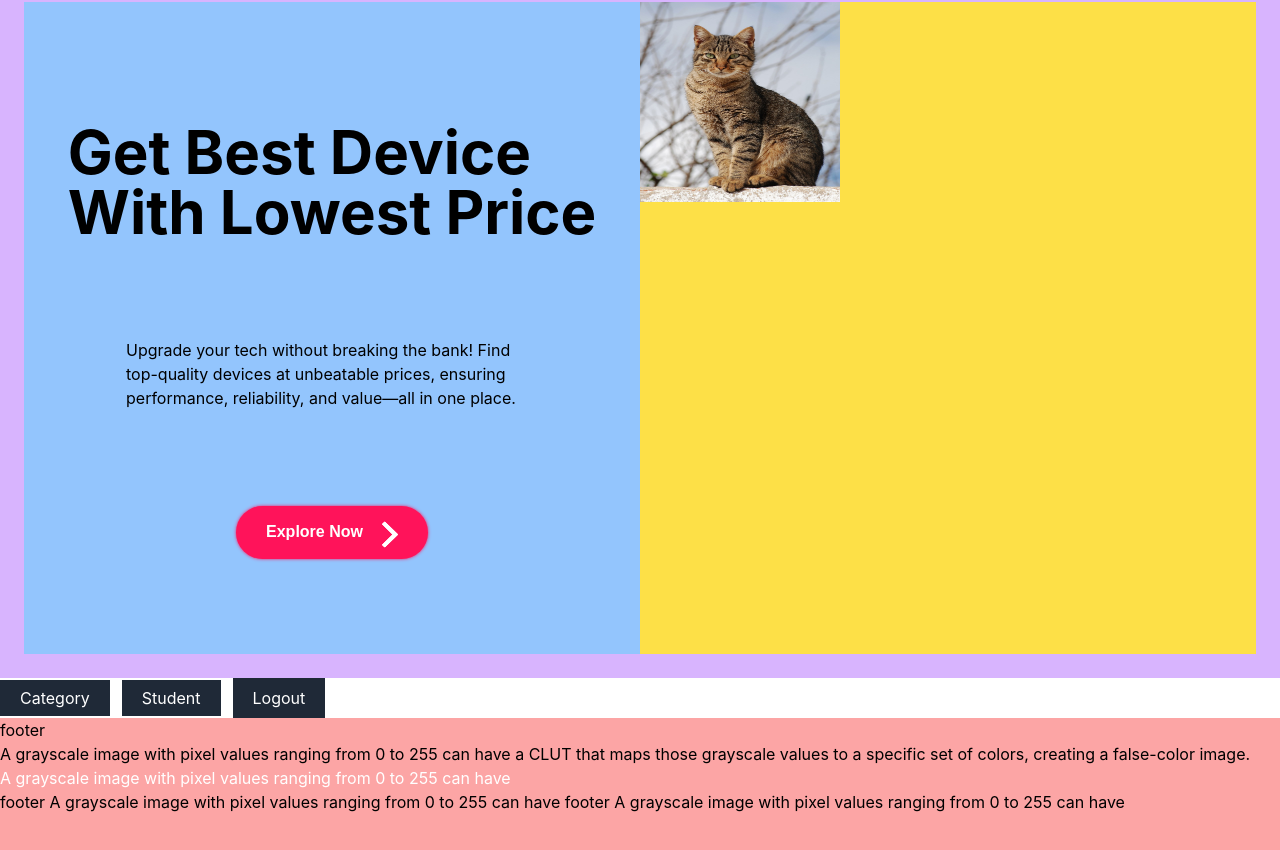
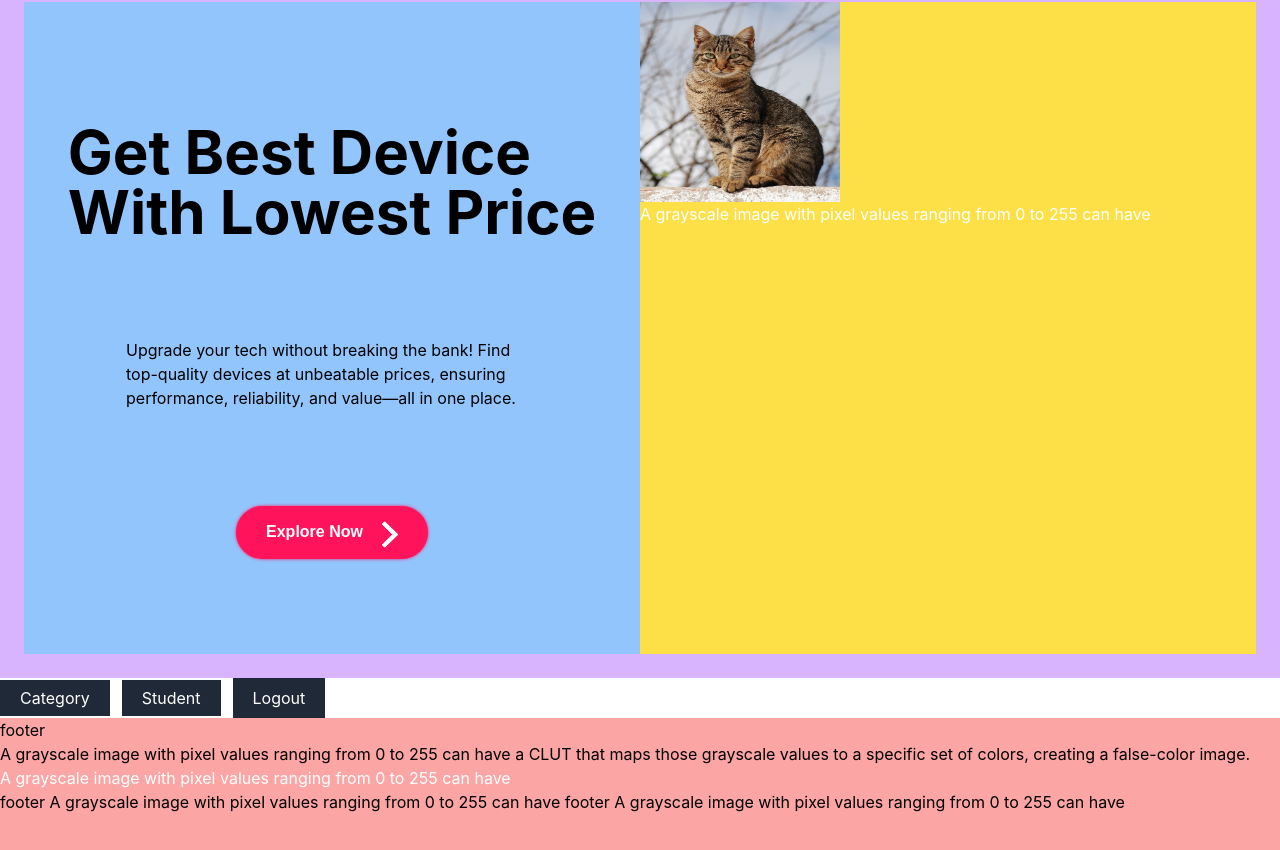
Before and after one commit to HasalKenula/Ecommerce_frontEnd, a React (Vite) app: page / in a window 1280 px wide. Shown: the part 1774-2624 px from the top of the page. Built offline with nearby package versions, Linux system fonts and the light colour scheme; sample sign-in values are in the browser's storage.

Commit message:
added one paragraph

```diff
--- a/src/pages/ProductsAbout.tsx
+++ b/src/pages/ProductsAbout.tsx
@@ -28,6 +28,9 @@ function ProductsAbout() {
                 <div className="lg:w-1/2 bg-yellow-300 lg:mt-[24px] lg:mb-[24px] lg:mr-[24px]">
                     <div >
                         <img src={Cat} className="h-[200px] w-[200px]" />
+                        <div className="text-white">
+                            A grayscale image with pixel values ranging from 0 to 255 can have
+                        </div>
                     </div>
                 </div>
 
```
